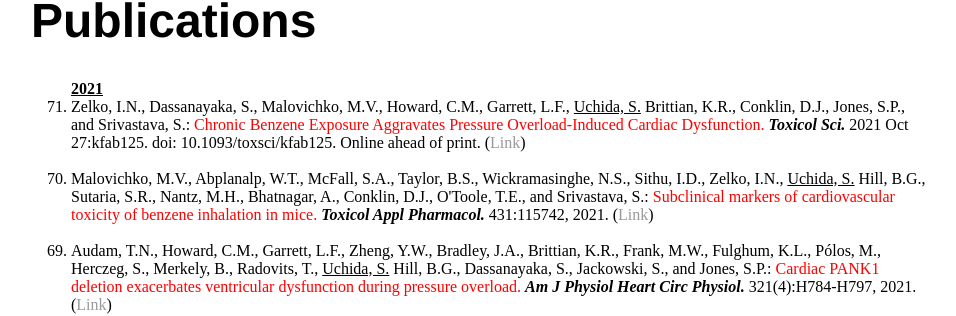
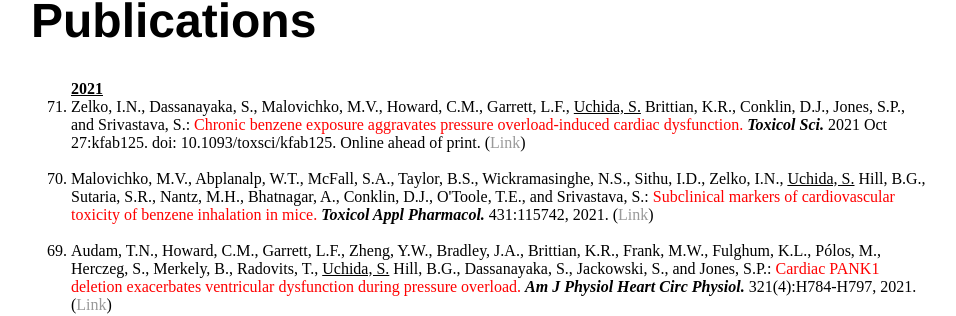
Before and after one commit to heartlncrna/heartlncrna.github.io, a Jekyll site: the page publications/pub_list.html, which Jekyll copies as it is, in a window 1280 px wide and 900 px high. Shown: the part 122-438 px from the top of the window, without its empty margins (161-1117 px from the left). Built offline with Jekyll 4.4.1, drawn with Linux system fonts in a browser that asks for light colours.

Commit message:
Update pub_list.html

```diff
--- a/publications/pub_list.html
+++ b/publications/pub_list.html
@@ -28,7 +28,7 @@
 			<ol reversed="reversed">
 
 			<strong><u> 2021 </u></strong>
-				<li> Zelko, I.N., Dassanayaka, S., Malovichko, M.V., Howard, C.M., Garrett, L.F., <u>Uchida, S.</u> Brittian, K.R., Conklin, D.J., Jones, S.P., and Srivastava, S.: <font color="red">Chronic Benzene Exposure Aggravates Pressure Overload-Induced Cardiac Dysfunction.</font> <b><i>Toxicol Sci. </i></b> 2021 Oct 27:kfab125. doi: 10.1093/toxsci/kfab125. Online ahead of print. (<a href="https://academic.oup.com/toxsci/advance-article-abstract/doi/10.1093/toxsci/kfab125/6412581?redirectedFrom=fulltext">Link</span></a>)</li>
+				<li> Zelko, I.N., Dassanayaka, S., Malovichko, M.V., Howard, C.M., Garrett, L.F., <u>Uchida, S.</u> Brittian, K.R., Conklin, D.J., Jones, S.P., and Srivastava, S.: <font color="red">Chronic benzene exposure aggravates pressure overload-induced cardiac dysfunction.</font> <b><i>Toxicol Sci. </i></b> 2021 Oct 27:kfab125. doi: 10.1093/toxsci/kfab125. Online ahead of print. (<a href="https://academic.oup.com/toxsci/advance-article-abstract/doi/10.1093/toxsci/kfab125/6412581?redirectedFrom=fulltext">Link</span></a>)</li>
 			<br>
 
 				<li> Malovichko, M.V., Abplanalp, W.T., McFall, S.A., Taylor, B.S., Wickramasinghe, N.S., Sithu, I.D., Zelko, I.N., <u>Uchida, S.</u> Hill, B.G., Sutaria, S.R., Nantz, M.H., Bhatnagar, A., Conklin, D.J., O'Toole, T.E., and Srivastava, S.: <font color="red">Subclinical markers of cardiovascular toxicity of benzene inhalation in mice.</font> <b><i>Toxicol Appl Pharmacol. </i></b> 431:115742, 2021. (<a href="https://www.sciencedirect.com/science/article/pii/S0041008X2100346X?via%3Dihub">Link</span></a>)</li>
```
